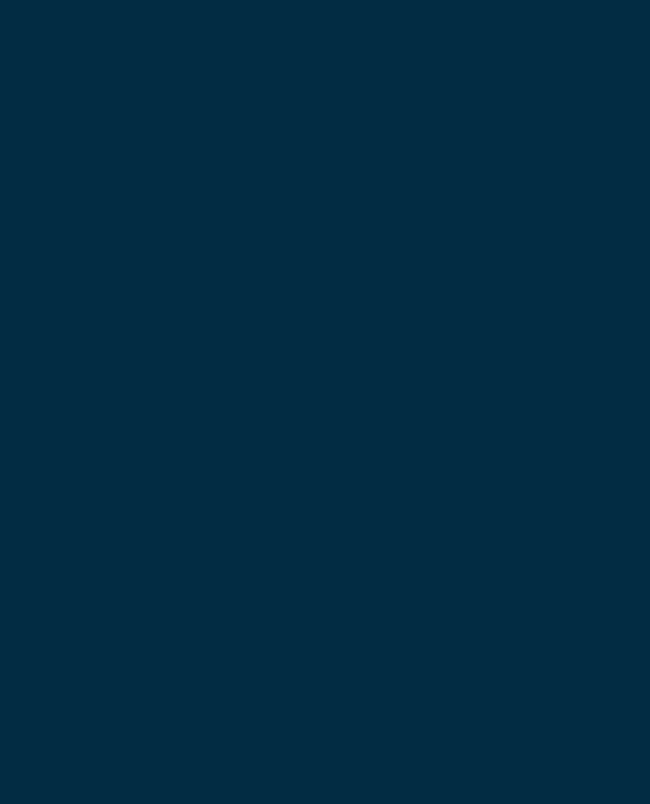
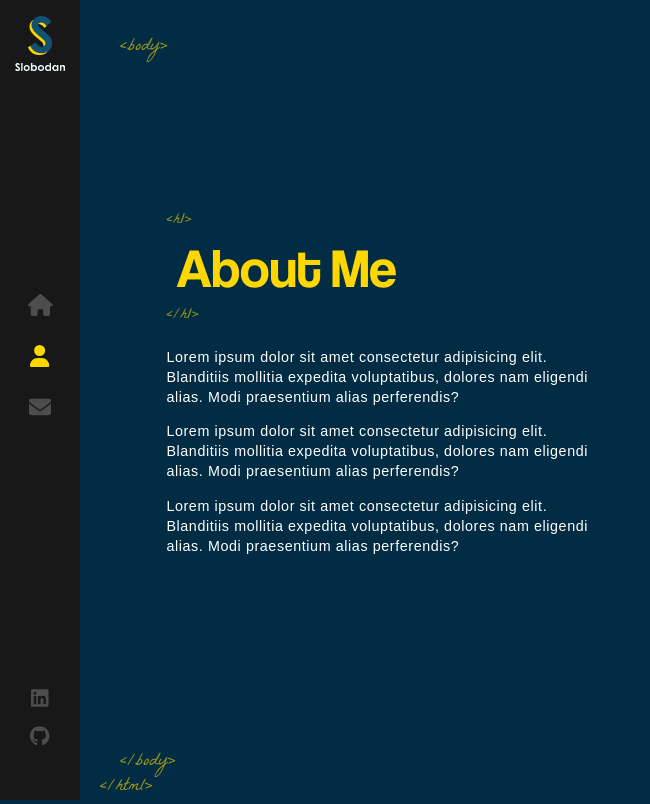
Before and after one commit to suhailmuhammed157/my_portfolio, a React (Vite) app: page /about in a window 1280 px wide. Before the commit this address had no page. Shown: the whole page, without its empty margins (0-650 px from the left). Built offline with nearby package versions, Linux system fonts and the light colour scheme.

Commit message:
about page WIP

```diff
--- a/src/App.jsx
+++ b/src/App.jsx
@@ -1,5 +1,6 @@
 import { Route, Routes } from "react-router-dom";
 import "./App.scss";
+import About from "./components/About";
 import Home from "./components/Home";
 import Layout from "./components/Layout";
 
@@ -8,6 +9,7 @@
     <Routes>
       <Route path="/" element={<Layout />}>
         <Route index element={<Home/>}/>
+        <Route path="about" element={<About/>}/>
       </Route>
     </Routes>
   );
--- /dev/null
+++ b/src/components/About/index.jsx
@@ -0,0 +1,30 @@
+import './index.scss'
+import AnimatedLetters from '../AnimatedLetters'
+import { useEffect, useState } from 'react';
+
+export default function About(){
+    const [letterClass, setLetterClass] = useState("text-animate");
+
+
+  useEffect(() => {
+    setTimeout(() => {
+      setLetterClass("text-animate-hover");
+    }, 3000);
+  }, []);
+    return(
+        <div className="container about-page">
+            <div className="text-zone">
+                <h1>
+                    <AnimatedLetters
+                    strArray={['A','b','o','u','t',' ','M','e']}
+                    letterClass={letterClass}
+                    idx={15}
+                    />
+                </h1>
+                <p>Lorem ipsum dolor sit amet consectetur adipisicing elit. Blanditiis mollitia expedita voluptatibus, dolores nam eligendi alias. Modi praesentium alias perferendis?</p>
+                <p>Lorem ipsum dolor sit amet consectetur adipisicing elit. Blanditiis mollitia expedita voluptatibus, dolores nam eligendi alias. Modi praesentium alias perferendis?</p>
+                <p>Lorem ipsum dolor sit amet consectetur adipisicing elit. Blanditiis mollitia expedita voluptatibus, dolores nam eligendi alias. Modi praesentium alias perferendis?</p>
+            </div>
+        </div>
+    )
+}
--- /dev/null
+++ b/src/components/About/index.scss
@@ -0,0 +1,77 @@
+.about-page{
+    font-family: 'Coolvetica';
+    .text-zone{
+        position: absolute;
+        left: 13%;
+        top: 50%;
+        transform: translateY(-50%);
+        width: 35%;
+        vertical-align: middle;
+        display: table-cell;
+        max-height: 90%;
+
+        h1{
+            font-size: 5em;
+            color: #ffd700;
+            font-weight: 400;
+            margin-top: 0;
+            position: relative;
+            margin-bottom: 40px;
+            left: 10px;
+
+            &::before{
+                content: '<h1>';
+                position: absolute;
+                top: -20px;
+                left: -10px;
+                font-size: 16px;
+                color: #ffd700;
+                font-family: 'La Belle Aurore';
+                opacity: 0.6;
+            }
+            &::after{
+                content: '</h1>';
+                position: absolute;
+                left: -10px;
+                bottom: -20px;
+                font-size: 16px;
+                color: #ffd700;
+                font-family: 'La Belle Aurore';
+                // animation: fadeIn 1s 1.5s both;
+                opacity: 0.6;
+            }
+        }
+
+        p{
+            color: #fff;
+            font-family:sans-serif;
+            letter-spacing: 0.6px;
+            font-size: 1.3em;
+            font-weight: 300;
+            min-width: fit-content;
+            animation: pulse 1s;
+
+            &:nth-of-type(1){
+                animation-delay: 1.2s;
+            }
+
+            &:nth-of-type(2){
+                animation-delay: 1.4s;
+            }
+
+            &:nth-of-type(3){
+                animation-delay: 1.6s;
+            }
+        }
+
+        .text-animate-hover{
+            min-width: 10px;
+            display: inline-block;
+            &:hover{
+                animation: rubberBand 1s;
+                color: #fff;
+            }
+
+        }
+    }
+}
--- a/src/components/AnimatedLetters/index.scss
+++ b/src/components/AnimatedLetters/index.scss
@@ -16,7 +16,7 @@
 }
 
 @for $i from 1 to 41 {
-    .text-animate._#{$i}{
+    .text-animate _#{$i}{
         animation-delay:  calc($i / 10)s;
     }
 }
--- a/src/components/Layout/index.scss
+++ b/src/components/Layout/index.scss
@@ -36,4 +36,6 @@
         animation: fadeIn 1s forwards;
         animation-delay: 0.5s;
     }
+
+
 }
```
